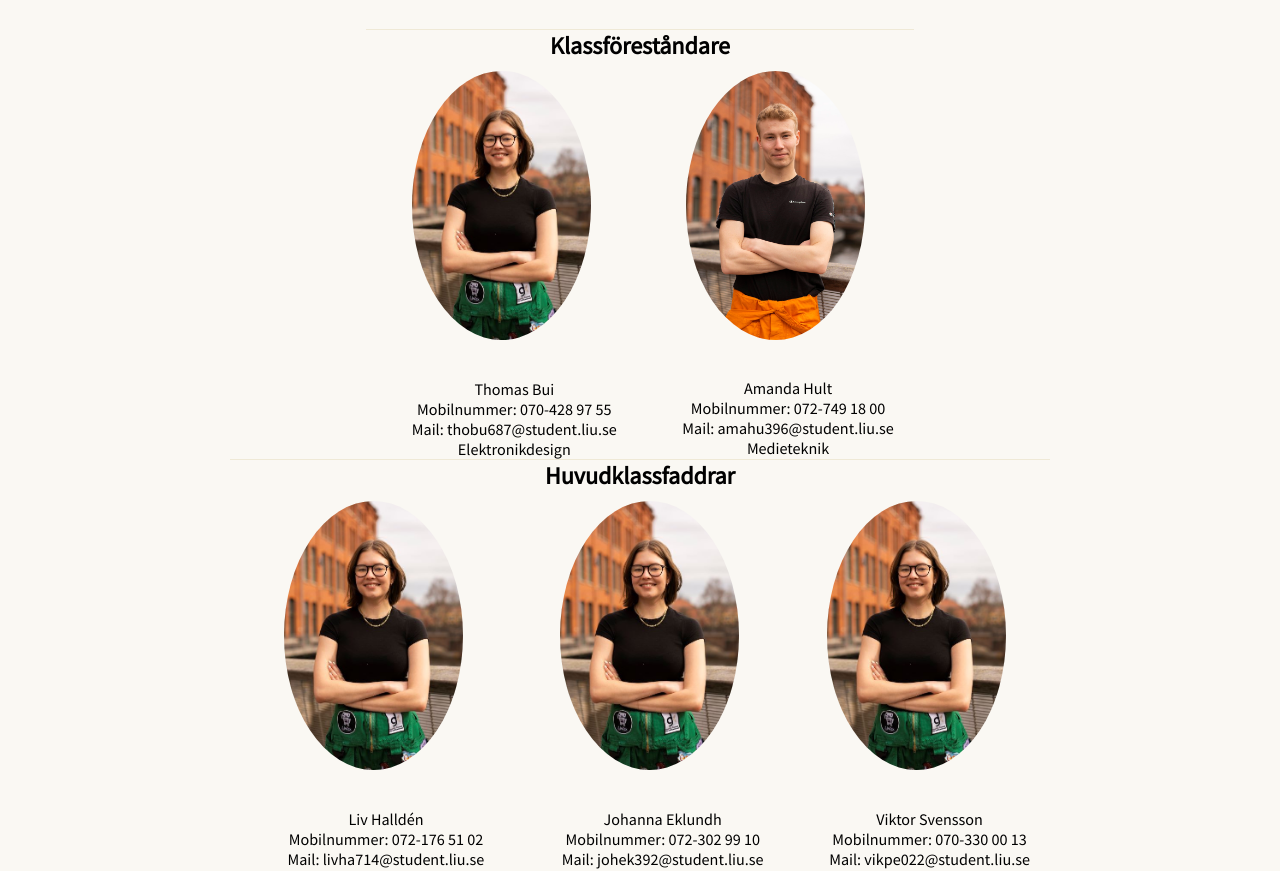
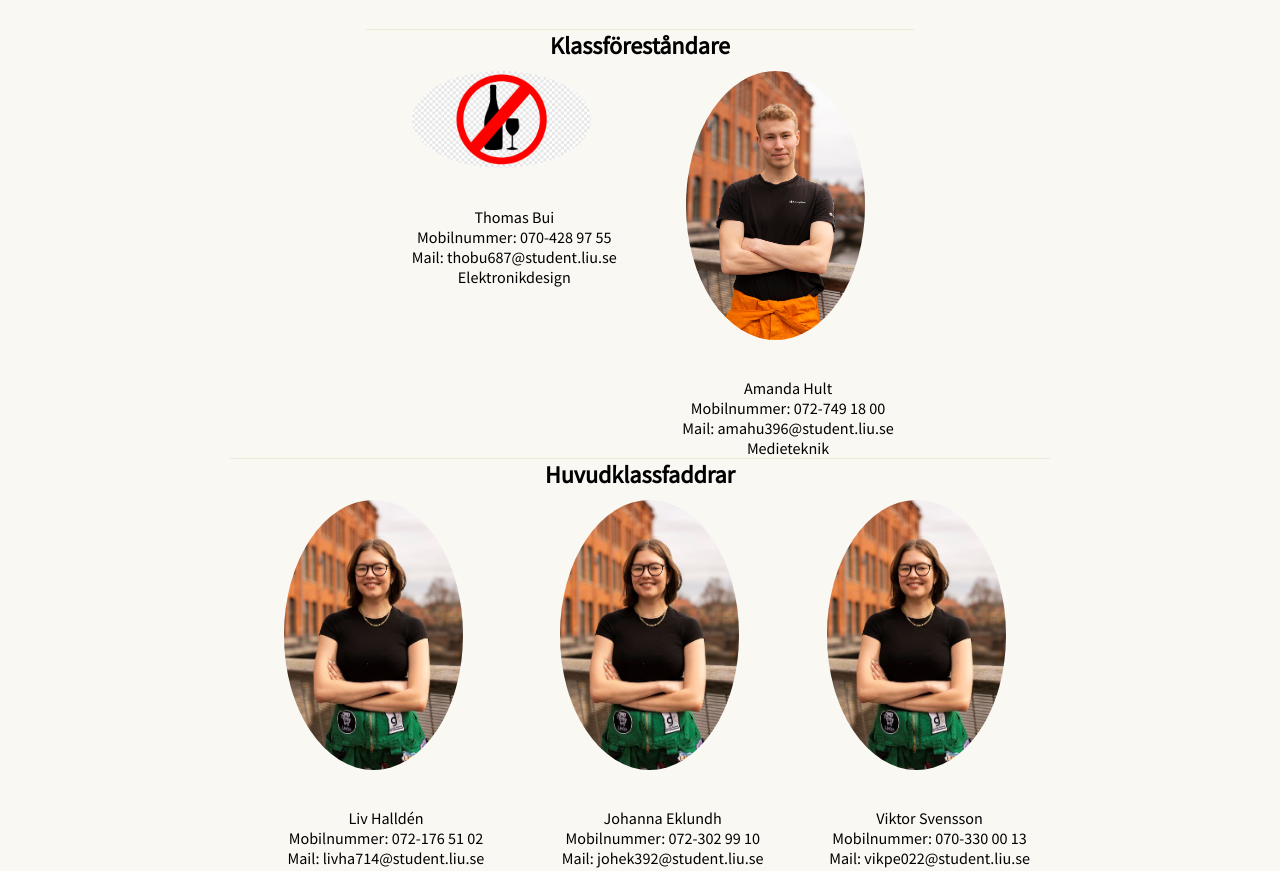
Before and after one commit to emmazettervall/Skurkeriet_Web, a plain HTML site: page index.html in a window 1280 px wide. Shown: the part 830-1701 px from the top of the page. Drawn offline with Linux system fonts and the light colour scheme.

Commit message:
Update index.html

```diff
--- a/index.html
+++ b/index.html
@@ -95,7 +95,7 @@
         <div class="contacts">
             <h2>Klassföreståndare</h2>
             <div class="container">
-                <img class="profile" src="/pics/liv-hkf.jpg" alt="Klassföreståndare Thomas">
+                <img class="profile" src="pics/alk.png" alt="Klassföreståndare Thomas">
                 <div class="proftext"><p>Thomas Bui<br>Mobilnummer: 070-428 97 55<br> Mail: thobu687@student.liu.se <br> Elektronikdesign</p></div>
             </div>
             <div class="container">
```
